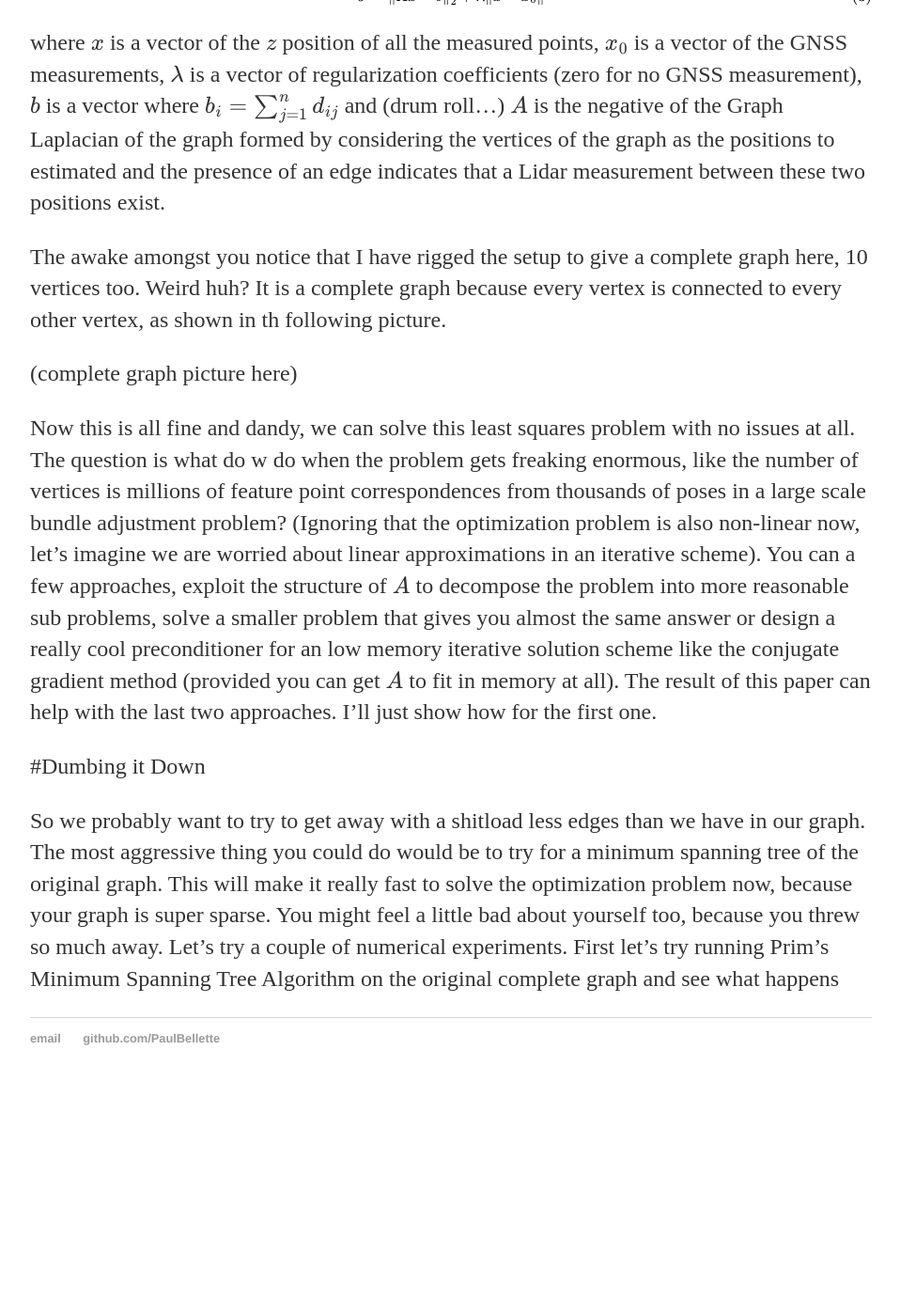
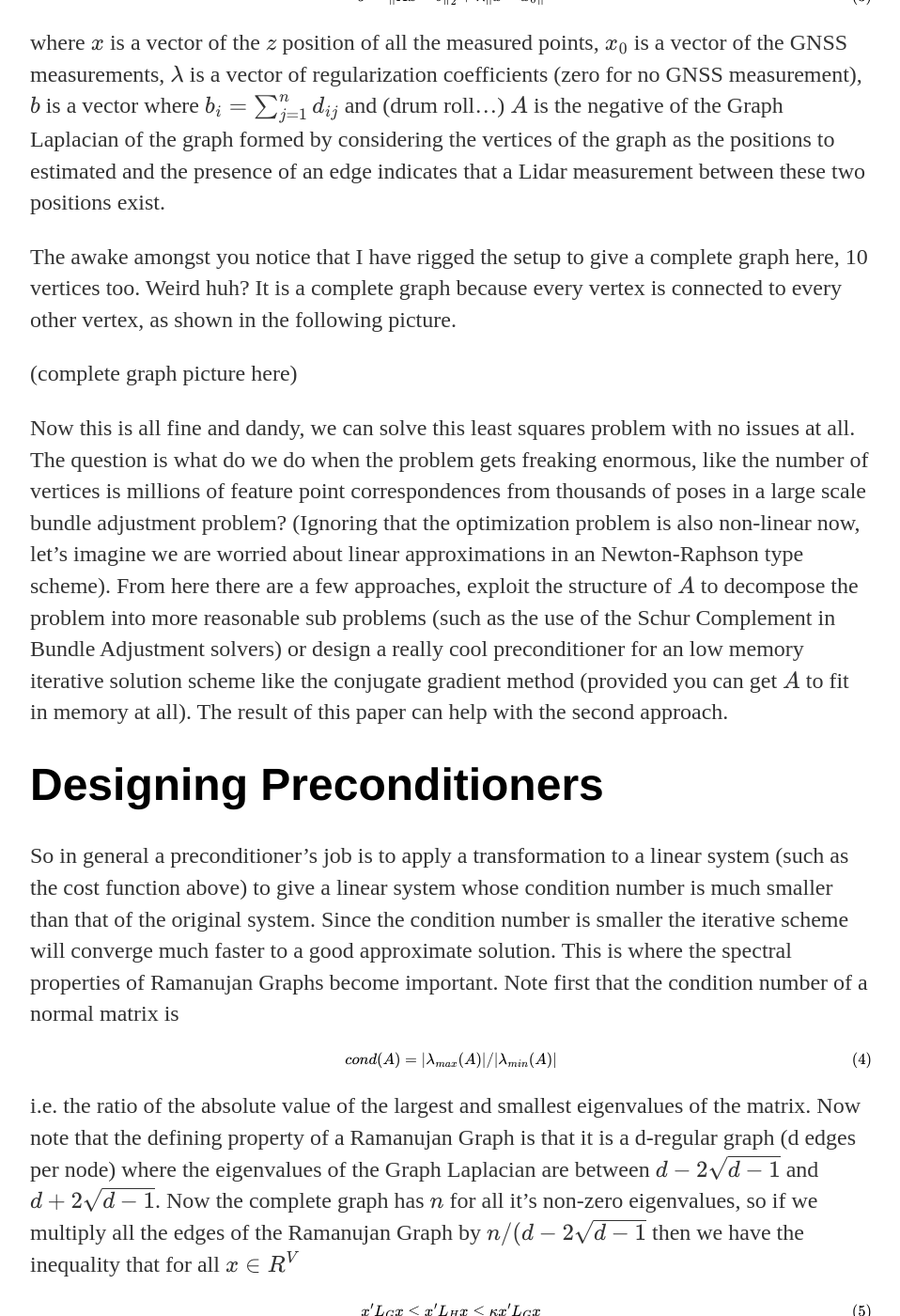
Before and after one commit to PaulBellette/PaulBellette.github.io, a Jekyll site: the page built from _posts/2018-06-23-IEEE.md, in a window 1280 px wide and 1400 px high, scrolled down 2072 px. Shown: the whole window at 94% size, without its empty margins (160-1118 px from the left). Built offline with Jekyll 4.4.1, drawn with Linux system fonts in a browser that asks for light colours; formulas are drawn with MathJax 3; before the commit the page ends 3246 px from its top, so only the background shows below that; some of the changed text lies outside the part shown.

Commit message:
Wrote some more stuff, need to put in pictures

```diff
--- a/_posts/2018-06-23-IEEE.md
+++ b/_posts/2018-06-23-IEEE.md
@@ -33,12 +33,36 @@ $$J = \lVert Ax - b\rVert_{2}^{2} + \lambda\lVert x - x_{0}\rVert$$
 
 where $x$ is a vector of the $z$ position of all the measured points, $x_{0}$ is a vector of the GNSS measurements, $\lambda$ is a vector of regularization coefficients (zero for no GNSS measurement), $b$ is a vector where $b_i = \sum_{j=1}^nd_{ij}$ and (drum roll...) $A$ is the negative of the Graph Laplacian of the graph formed by considering the vertices of the graph as the positions to estimated and the presence of an edge indicates that a Lidar measurement between these two positions exist.
 
-The awake amongst you notice that I have rigged the setup to give a complete graph here, 10 vertices too. Weird huh? It is a complete graph because every vertex is connected to every other vertex, as shown in th following picture.
+The awake amongst you notice that I have rigged the setup to give a complete graph here, 10 vertices too. Weird huh? It is a complete graph because every vertex is connected to every other vertex, as shown in the following picture.
 
 (complete graph picture here)
 
-Now this is all fine and dandy, we can solve this least squares problem with no issues at all. The question is what do w do when the problem gets freaking enormous, like the number of vertices is millions of feature point correspondences from thousands of poses in a large scale bundle adjustment problem? (Ignoring that the optimization problem is also non-linear now, let's imagine we are worried about linear approximations in an iterative scheme). You can a few approaches, exploit the structure of $A$ to decompose the problem into more reasonable sub problems, solve a smaller problem that gives you almost the same answer or design a really cool preconditioner for an low memory iterative solution scheme like the conjugate gradient method (provided you can get $A$ to fit in memory at all). The result of this paper can help with the last two approaches. I'll just show how for the first one.
+Now this is all fine and dandy, we can solve this least squares problem with no issues at all. The question is what do we do when the problem gets freaking enormous, like the number of vertices is millions of feature point correspondences from thousands of poses in a large scale bundle adjustment problem? (Ignoring that the optimization problem is also non-linear now, let's imagine we are worried about linear approximations in an Newton-Raphson type scheme). From here there are a few approaches, exploit the structure of $A$ to decompose the problem into more reasonable sub problems (such as the use of the Schur Complement in Bundle Adjustment solvers) or design a really cool preconditioner for an low memory iterative solution scheme like the conjugate gradient method (provided you can get $A$ to fit in memory at all). The result of this paper can help with the second approach.
 
-#Dumbing it Down
+# Designing Preconditioners
 
-So we probably want to try to get away with a shitload less edges than we have in our graph. The most aggressive thing you could do would be to try for a minimum spanning tree of the original graph. This will make it really fast to solve the optimization problem now, because your graph is super sparse. You might feel a little bad about yourself too, because you threw so much away. Let's try a couple of numerical experiments. First let's try running Prim's Minimum Spanning Tree Algorithm on the original complete graph and see what happens
+So in general a preconditioner's job is to apply a transformation to a linear system (such as the cost function above) to give a linear system whose condition number is much smaller than that of the original system. Since the condition number is smaller the iterative scheme will converge much faster to a good approximate solution. This is where the spectral properties of Ramanujan Graphs become important. Note first that the condition number of a normal matrix is
+
+$$cond(A)=|\lambda_{max}(A)|/|\lambda_{min}(A)|$$
+
+i.e. the ratio of the absolute value of the largest and smallest eigenvalues of the matrix. Now note that the defining property of a Ramanujan Graph is that it is a d-regular graph (d edges per node) where the eigenvalues of the Graph Laplacian are between $d-2\sqrt{d-1}$ and $d+2\sqrt{d-1}$.  Now the complete graph has $n$ for all it's non-zero eigenvalues, so if we multiply all the edges of the Ramanujan Graph by $n/(d-2\sqrt{d-1}$ then we have the inequality that for all $x \in R^{V}$
+
+$$x'L_{G}x \le x'L_{H}x \le \kappa x'L_{G}x$$
+
+where $G$ is the Complete Graph, $H$ is the Ramanujan Graph and
+
+$$\kappa = \frac{d+2\sqrt{d-1}}{d-2\sqrt{d-1}}$$
+
+Joining all this together you can see that the Ramanujan Graph acts as a preconditioner to the complete graph. Just for fun this is what the 3-regular Ramanujan Graph looks like for our 10 vertex complete graph.
+
+(pic here)
+
+This is fine if you have a complete graph, what do you do if you have an incomplete one, where measurements between all the points are not present? That is where this paper comes in where it that for any undirected graph $G$ it gives a method for constructing a graph $H$ with $d(n-1)$ edges such that
+
+$$x'L_{G}x \le x'L_{H}x \le \kappa x'L_{G}x$$
+
+where now
+
+$$\kappa = \frac{d+1+2\sqrt{d}}{d+1-2\sqrt{d}}$$
+
+which I think is pretty cool. The only problem is that the application I want it for is solving least squares problems and it has cubic complexity in the number of vertices. However, as stated in the introduction there are randomized algorithms with lower complexity, which is cool.
```
Also changed, not shown: other parts of _posts/2018-06-23-IEEE.md (+1 -1 lines).
